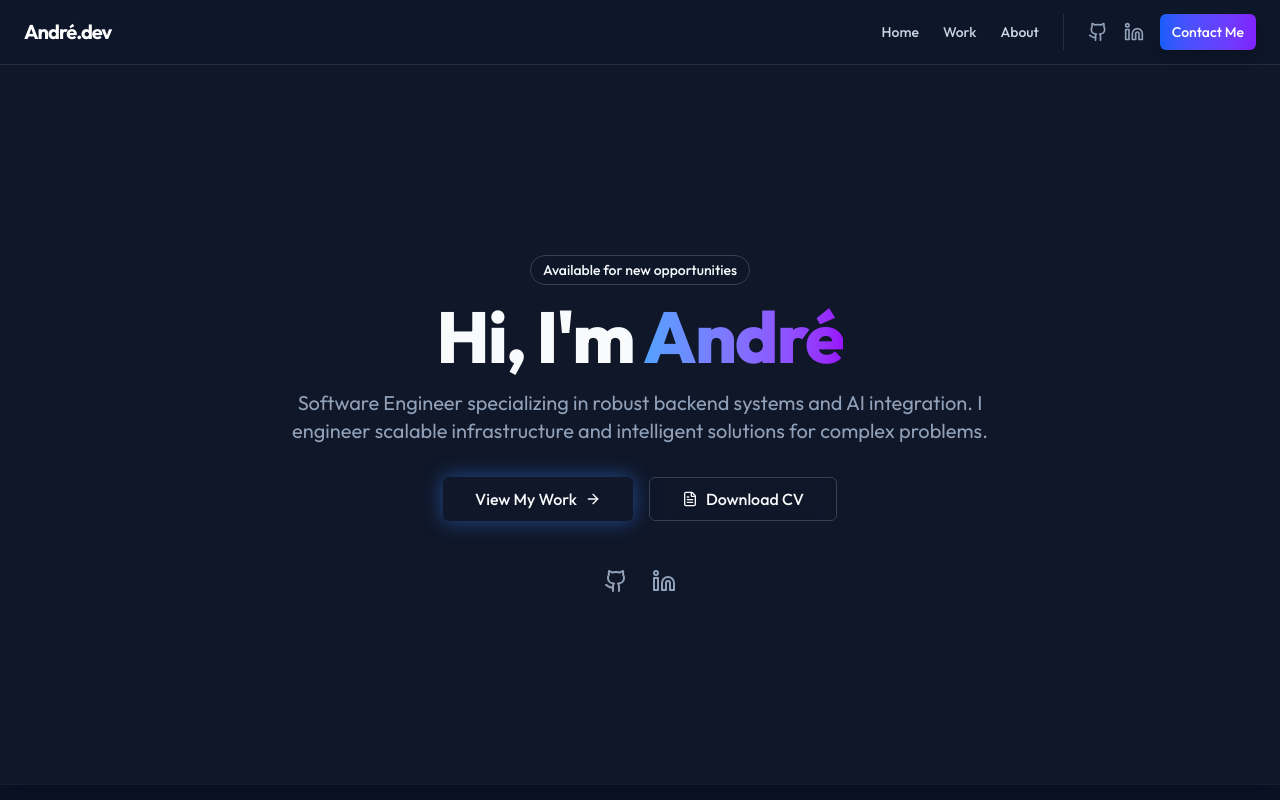
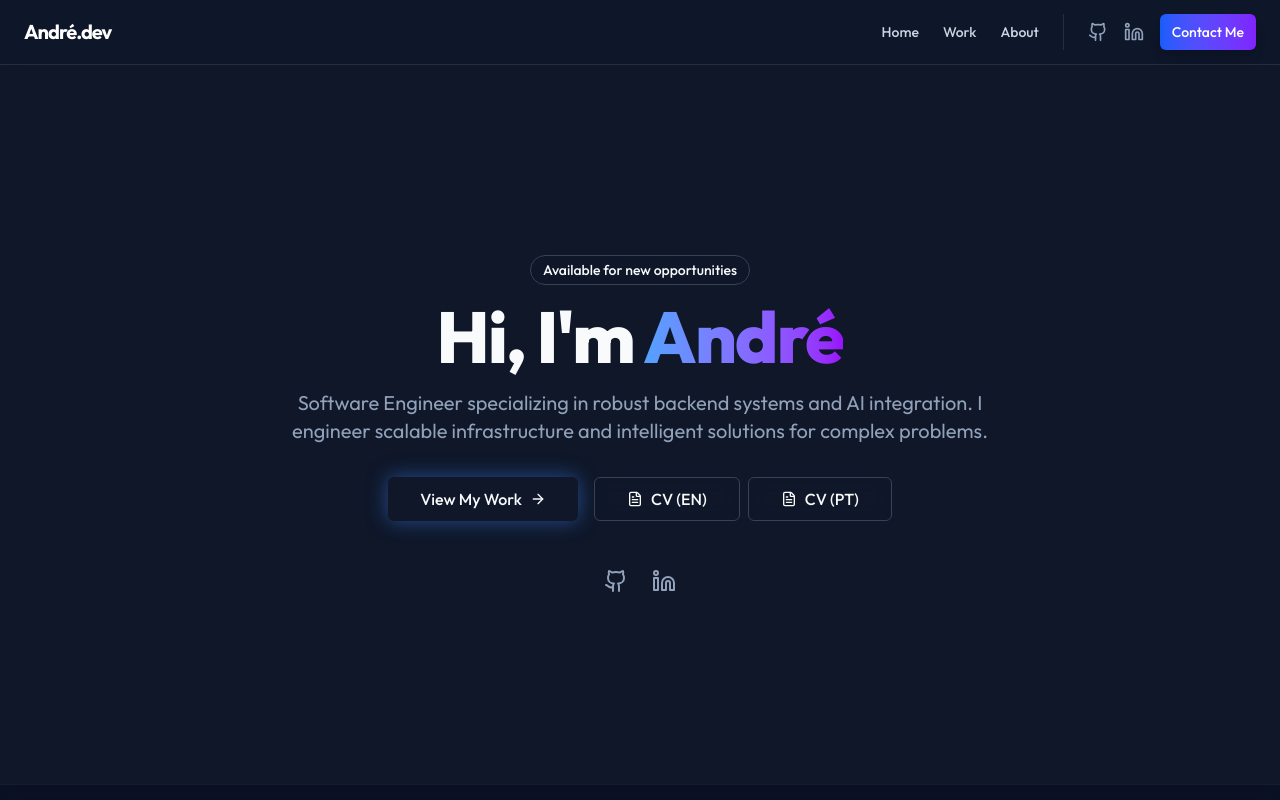
Before and after one commit to Andalexskywalker/portfolio-andre, a Next.js app in the folder web/: page / in a window 1280 px wide. Shown: the top 800 px of the page. Built offline with nearby package versions, Linux system fonts and the light colour scheme.

Commit message:
feat: add support for both English and Portuguese CV downloads

```diff
--- a/web/src/components/About.tsx
+++ b/web/src/components/About.tsx
@@ -26,11 +26,18 @@ export function About() {
                         While I still build creative applications, my passion lies in engineering the powerful engines that drive them.
                     </p>
 
-                    <Button variant="outline" className="gap-2" asChild>
-                        <a href="/cv.pdf" target="_blank">
-                            Download CV <ArrowRight className="h-4 w-4" />
-                        </a>
-                    </Button>
+                    <div className="flex gap-3">
+                        <Button variant="outline" className="gap-2" asChild>
+                            <a href="/cv_en.pdf" target="_blank">
+                                CV (English) <ArrowRight className="h-4 w-4" />
+                            </a>
+                        </Button>
+                        <Button variant="outline" className="gap-2" asChild>
+                            <a href="/cv_pt.pdf" target="_blank">
+                                CV (Portuguese) <ArrowRight className="h-4 w-4" />
+                            </a>
+                        </Button>
+                    </div>
                 </div>
 
                 {/* Visual / Image Side */}
--- a/web/src/components/Hero.tsx
+++ b/web/src/components/Hero.tsx
@@ -40,11 +40,18 @@ export function Hero() {
                         View My Work <ArrowRight className="h-4 w-4" />
                     </Link>
                 </Button>
-                <Button variant="outline" size="lg" className="gap-2" asChild>
-                    <Link href="/cv.pdf" target="_blank">
-                        <FileText className="h-4 w-4" /> Download CV
-                    </Link>
-                </Button>
+                <div className="flex gap-2">
+                    <Button variant="outline" size="lg" className="gap-2" asChild>
+                        <Link href="/cv_en.pdf" target="_blank">
+                            <FileText className="h-4 w-4" /> CV (EN)
+                        </Link>
+                    </Button>
+                    <Button variant="outline" size="lg" className="gap-2" asChild>
+                        <Link href="/cv_pt.pdf" target="_blank">
+                            <FileText className="h-4 w-4" /> CV (PT)
+                        </Link>
+                    </Button>
+                </div>
             </motion.div>
 
             <motion.div
```
Also changed, not shown: 2 other files (tests, documents, lock files or other folders).
